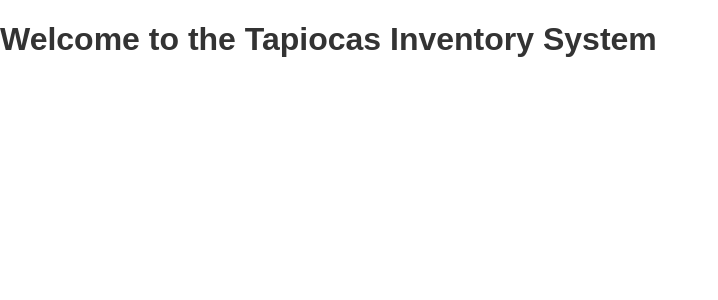
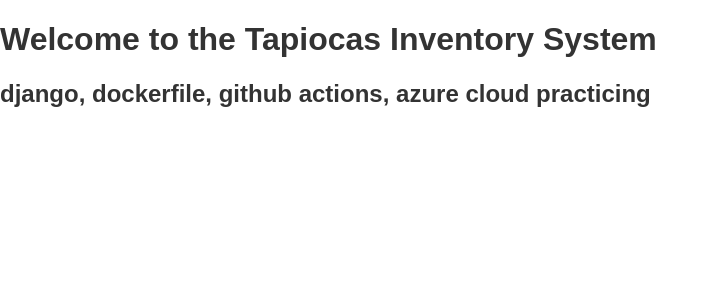
Before and after one commit to pedro-coelho-dr/djangodelights, a Django app: page / in a window 1280 px wide. Shown: the part 46-346 px from the top of the page, without its empty margins (0-718 px from the left). Run offline with Django 4.2, Linux system fonts and the light colour scheme; the visitor is signed in with stand-in values (Sample User, id 1); parts of the project's set-up code (start-up, migrations or seed data) failed here and were passed over.

Commit message:
Update home.html

```diff
--- a/inventory/templates/inventory/home.html
+++ b/inventory/templates/inventory/home.html
@@ -2,4 +2,5 @@
 
 {% block content %}
     <h1>Welcome to the Tapiocas Inventory System</h1>
+    <h2>django, dockerfile, github actions, azure cloud practicing</h2>
 {% endblock %}
```
